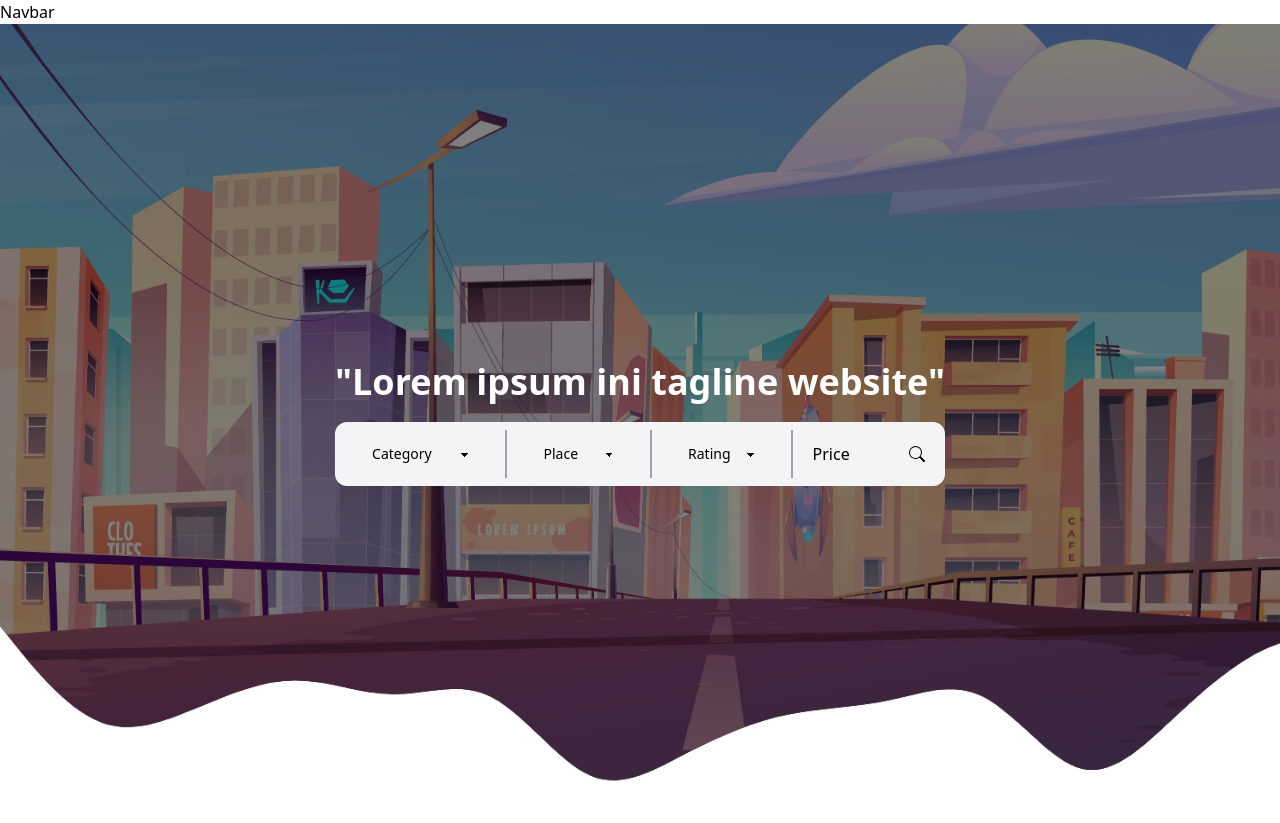
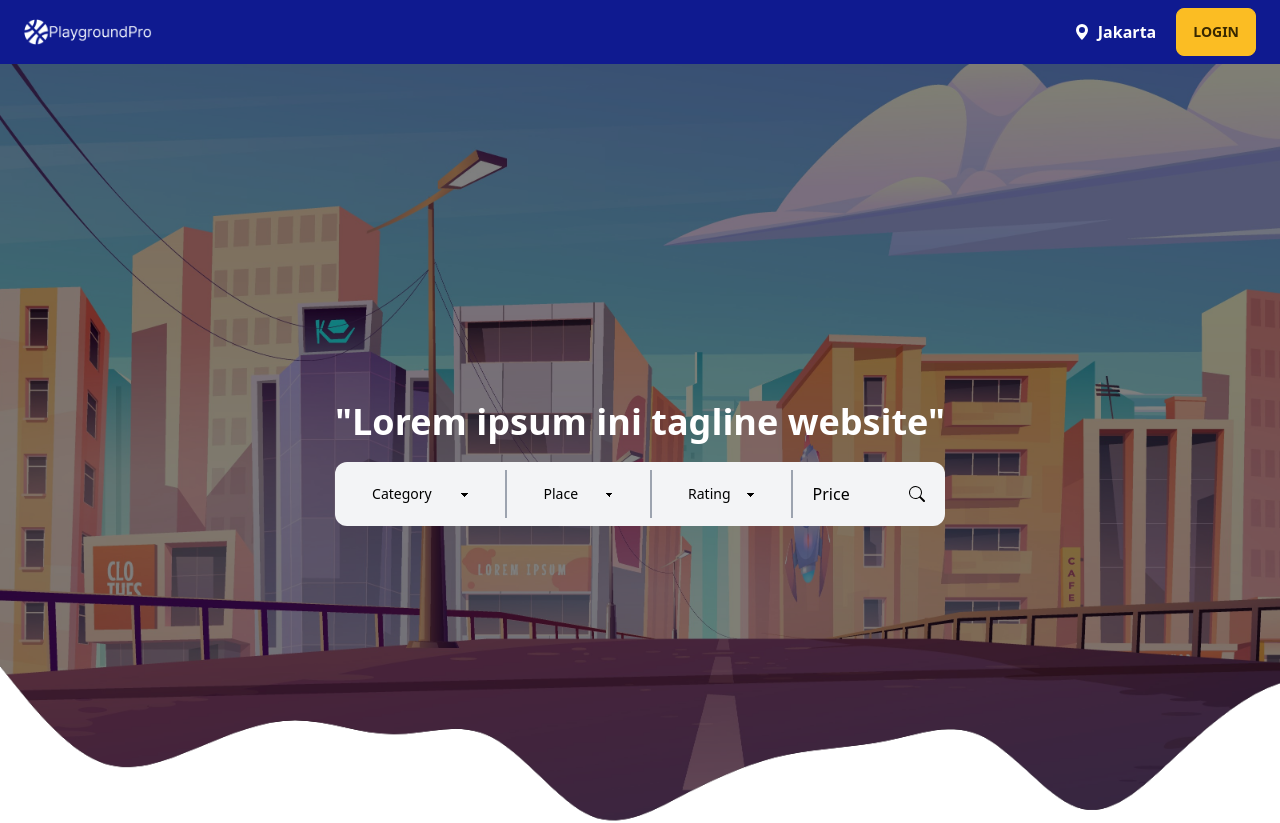
Before and after one commit to playground-pro-project/FE_PlaygroundPro, a React (Vite) app: page / in a window 1280 px wide. Shown: the top 823 px of the page. Built offline with nearby package versions, Linux system fonts and the light colour scheme.

Commit message:
add navbar & maps

```diff
--- a/package.json
+++ b/package.json
@@ -10,6 +10,7 @@
     "preview": "vite preview"
   },
   "dependencies": {
+    "@react-google-maps/api": "^2.18.1",
     "daisyui": "^3.1.5",
     "react": "^18.2.0",
     "react-dom": "^18.2.0",
@@ -19,6 +20,7 @@
     "sweetalert2-react-content": "^5.0.7"
   },
   "devDependencies": {
+    "@types/node": "^20.3.1",
     "@types/react": "^18.0.37",
     "@types/react-dom": "^18.0.11",
     "@typescript-eslint/eslint-plugin": "^5.59.0",
--- /dev/null
+++ b/src/components/Maps.tsx
@@ -0,0 +1,31 @@
+import React from 'react';
+import { GoogleMap, LoadScript, Marker } from '@react-google-maps/api';
+
+interface MapProps {
+    latitude: number;
+    longitude: number;
+}
+
+export const Maps: React.FC<MapProps> = ({ latitude, longitude }) => {
+    const center = {
+        lat: latitude,
+        lng: longitude
+    };
+    const apiKey = "AIzaSyDGoIhBub8GFk2y3vdZxSpmOwx971y7RCM";
+
+    return (
+        <>
+            <LoadScript googleMapsApiKey={apiKey}>
+                <GoogleMap
+                    mapContainerClassName='m-4 w-full h-full'
+                    center={center}
+                    zoom={10}
+                >
+                    <Marker position={center} />
+                </GoogleMap>
+            </LoadScript>
+
+
+        </>
+    )
+}
--- a/src/components/Navbar.tsx
+++ b/src/components/Navbar.tsx
@@ -1,3 +1,64 @@
+import Logo from '../assets/logo.png'
+import { BsFillGeoAltFill } from "react-icons/bs";
+import { useState, useEffect } from 'react';
+import { useNavigate, Link } from 'react-router-dom';
+
 export const Navbar = () => {
-  return <div>Navbar</div>;
+  const navigate = useNavigate();
+  const [Login, setLogin] = useState(false);
+
+  useEffect(() => {
+    setLogin(true)
+  }, []);
+
+  const handleLogin = () => {
+    navigate('/login')
+
+  }
+
+  return <>
+    <div className="navbar bg-darkBlue">
+      <div className="flex-1 ml-4">
+        <img src={Logo} alt="Logo" className='w-32' />
+      </div>
+      <div className="flex-none">
+        <div className='flex items-center gap-2 mr-5 text-white font-semibold'>
+          <BsFillGeoAltFill />
+          <p>Jakarta</p>
+        </div>
+        {Login ?
+
+          <button className='btn btn-warning mr-4' onClick={handleLogin}>
+            Login
+          </button>
+          :
+          <div className="dropdown dropdown-end ">
+            <label tabIndex={0} className="btn btn-ghost btn-circle avatar">
+              <div className="w-10 rounded-full">
+                <img src="https://static.vecteezy.com/system/resources/thumbnails/002/002/403/small/man-with-beard-avatar-character-isolated-icon-free-vector.jpg" />
+              </div>
+            </label>
+            <ul tabIndex={0} className="menu menu-sm dropdown-content mt-3 z-[1] p-2 shadow bg-base-100 rounded-box w-52">
+              <li>
+                <a className="justify-between">
+                  Profile
+                </a>
+              </li>
+              <li><a>My Transaction</a></li>
+              <li><a>Become Owner
+                <span className="badge badge-secondary">New</span>
+              </a></li>
+              <li className='text-red-500 font-bold'><a>Logout</a></li>
+            </ul>
+          </div>
+        }
+
+
+
+
+
+      </div>
+    </div>
+
+  </>;
 };
--- a/src/pages/DetailVenue.tsx
+++ b/src/pages/DetailVenue.tsx
@@ -3,6 +3,7 @@ import Layout from '../components/Layout'
 import { Carousel } from '../components/Carousel'
 import { BsFillGeoAltFill, BsFillStarFill } from "react-icons/bs";
 import { Acordion } from '../components/Acordion';
+import { Maps } from '../components/Maps';
 
 const DetailVenue = () => {
     const images: string[] = [
@@ -10,6 +11,9 @@ const DetailVenue = () => {
         'https://www.jasapembuatanlapangan.id/wp-content/uploads/2022/02/rencana-anggaran-biaya-pembuatan-lapangan-basket-fitur-image.png',
         'https://blogger.googleusercontent.com/img/a/AVvXsEi9wOvkZra-yskxVfU0zlmFAZLqDcBkL340OTepI0v0tfAh8OWzN1AgRfU1F9VzhzQYms5N17SQaLIliv4KkZLjUjejIoQZmpv9f6rIqqj-3JBD03ifthcaXw8xlWH5GBBXd9yS0Npqql_cB0zhWPwME3F-WjcYu-NsBs77T4ILNsu2nKfg-GsOpGhC=w497-h373'
     ];
+
+    const latitude = -7.3804308; // Contoh nilai latitude
+    const longitude = 109.3664238; // Contoh nilai longitude
 
     return (
         <>
@@ -23,8 +27,8 @@ const DetailVenue = () => {
                         image={images}
                     />
                     <div className='w-full grid grid-cols-2 mb-10'>
-                        <div className=''>
-                            ini map
+                        <div className='mr-4'>
+                            <Maps latitude={latitude} longitude={longitude}/>
 
                         </div>
                         <div className='mt-3 pl-5'>
```
Also changed, not shown: 2 other files (tests, documents, lock files or other folders). Lines whose indentation alone changed are shown as unchanged.
